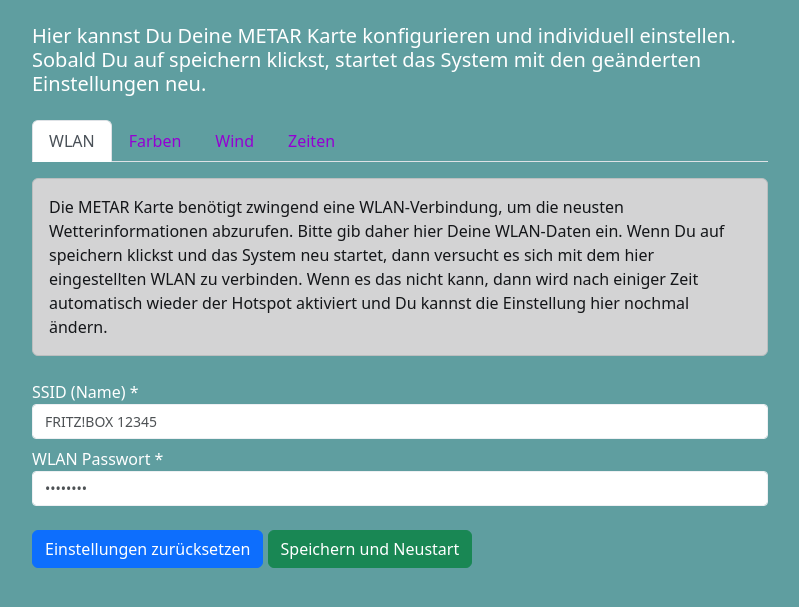
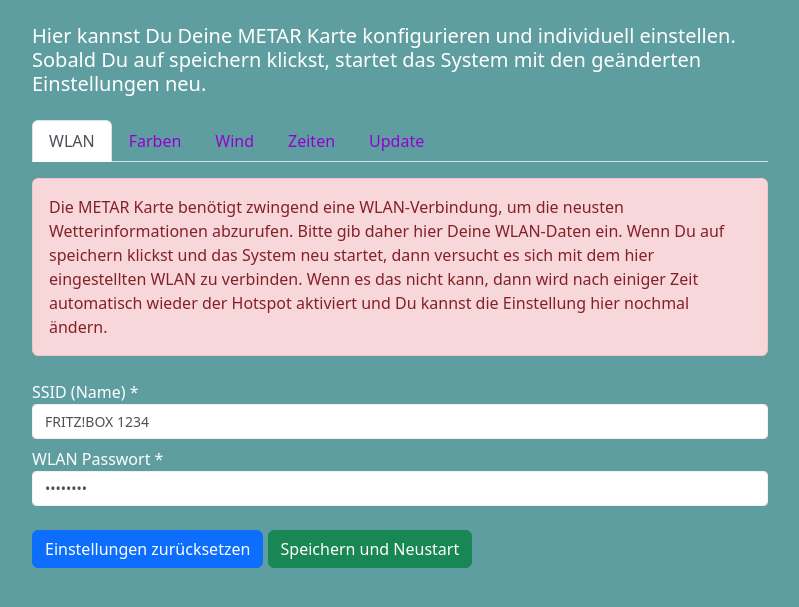
Before and after one commit to ukena/METAR, a Flask app: page / in a window 1280 px wide. Shown: the top 607 px of the page, without its empty margins (240-1039 px from the left). Run offline with Flask 2, Linux system fonts and the light colour scheme; some libraries are stand-ins or nearby versions.

Commit message:
changed metar.py

```diff
--- a/config.yaml
+++ b/config.yaml
@@ -1,12 +1,12 @@
 farben:
   blitze: '#ffffff'
+  hoher_wind: '#ffff00'
   ifr: '#ff0000'
   ifr_bei_wind: '#7d0000'
   lifr: '#7d007d'
   lifr_bei_wind: '#4b004b'
   mvfr: '#0000ff'
   mvfr_bei_wind: '#00007d'
-  sturm: '#ffff00'
   vfr: '#00ff00'
   vfr_bei_wind: '#007d00'
 wind:
@@ -15,7 +15,7 @@ wind:
   normal: '15'
 wlan:
   passwort: '12345678'
-  ssid: FRITZ!BOX 12345
+  ssid: FRITZ!BOX 1234
 zeiten:
   an: 08:00
   aus: '21:00'
--- a/requirements.txt
+++ b/requirements.txt
@@ -1,2 +1,4 @@
 PyYAML~=6.0
 Flask~=2.1.3
+rpi_ws281x
+adafruit-circuitpython-neopixel
--- a/web/app.py
+++ b/web/app.py
@@ -9,18 +9,29 @@ def index():
         config = yaml.safe_load(f)
 
     if request.method == "POST":
+        print(request.form)
         for key, data in request.form.items():
             if key in ("ssid", "passwort"):
                 config["wlan"][key] = data
-            elif key in ("vfr", "vfr_bei_wind", "mvfr", "mvfr_bei_wind", "ifr", "ifr_bei_wind", "lifr", "lifr_bei_wind", "blitze", "sturm"):
+            elif key in ("vfr", "vfr_bei_wind", "mvfr", "mvfr_bei_wind", "ifr", "ifr_bei_wind", "lifr", "lifr_bei_wind", "blitze", "hoher_wind"):
                 config["farben"][key] = data
             elif key in ("normal", "hoch", "frequenz"):
                 config["wind"][key] = data
             elif key in ("an", "aus"):
                 config["zeiten"][key] = data
+            elif key == "update-branch":
+                if data == "main":
+                    # subprocess.call(["git", "checkout", "main"])
+                    # subprocess.call(["git", "pull", "origin", "main"])
+                    pass
+                elif data == "dev":
+                    # subprocess.call(["git", "checkout", "dev"])
+                    # subprocess.call(["git", "pull", "origin", "dev"])
+                    pass
         with open("config.yaml", "w") as f:
             yaml.dump(config, f)
-        # TODO: stop AP, start WLAN, connect
+        # TODO: write wifi setting into wpa_supplicant.conf, reboot
+
 
     return render_template("index.html", config=config)
 
--- a/web/templates/index.html
+++ b/web/templates/index.html
@@ -25,12 +25,13 @@
                         <button class="nav-link" id="farben-tab" data-bs-toggle="tab" data-bs-target="#farben" type="button" role="tab" aria-controls="farben" aria-selected="false">Farben</button>
                         <button class="nav-link" id="wind-tab" data-bs-toggle="tab" data-bs-target="#wind" type="button" role="tab" aria-controls="wind" aria-selected="false">Wind</button>
                         <button class="nav-link" id="zeiten-tab" data-bs-toggle="tab" data-bs-target="#zeiten" type="button" role="tab" aria-controls="zeiten" aria-selected="false">Zeiten</button>
+                        <button class="nav-link" id="update-tab" data-bs-toggle="tab" data-bs-target="#update" type="button" role="tab" aria-controls="update" aria-selected="false">Update</button>
                     </div>
                 </nav>
                 <form id="settings" method="POST" action="/">
                     <div class="tab-content">
                         <div class="tab-pane fade show active" id="wlan" role="tabpanel" aria-labelledby="wlan">
-                            <div class="alert alert-dark mt-3" role="alert">
+                            <div class="alert alert-danger mt-3" role="alert">
                               Die METAR Karte benötigt zwingend eine WLAN-Verbindung, um die neusten Wetterinformationen abzurufen. Bitte gib daher hier Deine WLAN-Daten ein. Wenn Du auf speichern klickst und das System neu startet, dann versucht es sich mit dem hier eingestellten WLAN zu verbinden. Wenn es das nicht kann, dann wird nach einiger Zeit automatisch wieder der Hotspot aktiviert und Du kannst die Einstellung hier nochmal ändern.
                             </div>
                             <div class="form-group col-12 mt-2">
@@ -44,10 +45,10 @@
                         </div>
                         <div class="tab-pane fade" id="farben" role="tabpanel" aria-labelledby="farben">
                             <div class="form-row">
-                                {% for name, farbe in config.farben.items() %}
+                                {% for ind in ("vfr", "vfr_bei_wind", "mvfr", "mvfr_bei_wind", "ifr", "ifr_bei_wind", "lifr", "lifr_bei_wind", "blitze", "hoher_wind") %}
                                     <div class="form-group col-6 mt-2 p-2">
-                                        <label for="{{ name }}">{{ name.replace('_', ' ') }}</label>
-                                        <input type="color" name="{{ name }}" id="{{ name }}" value="{{ farbe }}" class="form-control input-lg">
+                                        <label for="{{ ind }}">{{ ind.replace('_', ' ') }}</label>
+                                        <input type="color" name="{{ ind }}" id="{{ ind }}" value="{{ config.farben[ind] }}" class="form-control input-lg">
                                     </div>
                                 {% endfor %}
                             </div>
@@ -76,6 +77,19 @@
                                 <input type="time" class="form-control" id="aus" name="aus" value="{{ config.zeiten.aus }}">
                             </div>
                         </div>
+                        <div class="tab-pane fade" id="update" role="tabpanel" aria-labelledby="update">
+                            <div class="alert alert-danger mt-3" role="alert">
+                              Am besten Du lässt "kein Update" stehen, wenn alles funktioniert. Generell solltest Du hier nur etwas machen, wenn es bei Dir Probleme gibt und ich Dir den korrekten Branch genannt habe.<br>Die Idee hinter dieser Einstellungsmöglichkeit ist nur, dass Du mich bei Problemen in der Software kontaktierst, ich das Problem löse, Dir den branch nenne und dann kannst Du hier die neue Version herunterladen.
+                            </div>
+                            <div class="form-group col-12 mt-2">
+                                <label for="update-branch">Branch</label>
+                                <select class="form-control" id="update-branch" name="update-branch">
+                                    <option selected="selected">kein Update</option>
+                                    <option>main</option>
+                                    <option>dev</option>
+                                </select>
+                            </div>
+                        </div>
                     </div>
                     <button type="reset" class="btn btn-primary mt-4">Einstellungen zurücksetzen</button>
                     <button type="submit" class="btn btn-success mt-4">Speichern und Neustart</button>
```
Also changed, not shown: config_default.yaml (+10 -10 lines).
